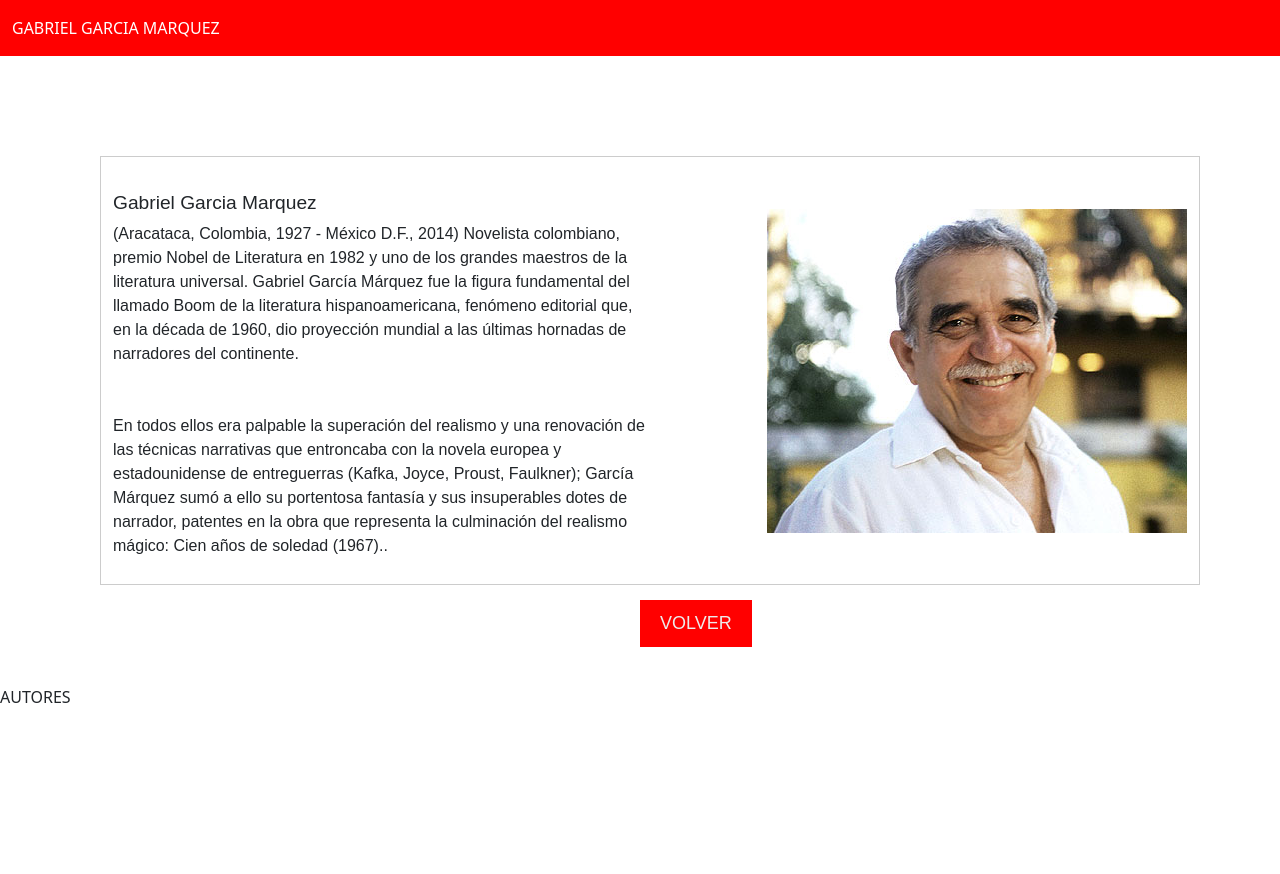
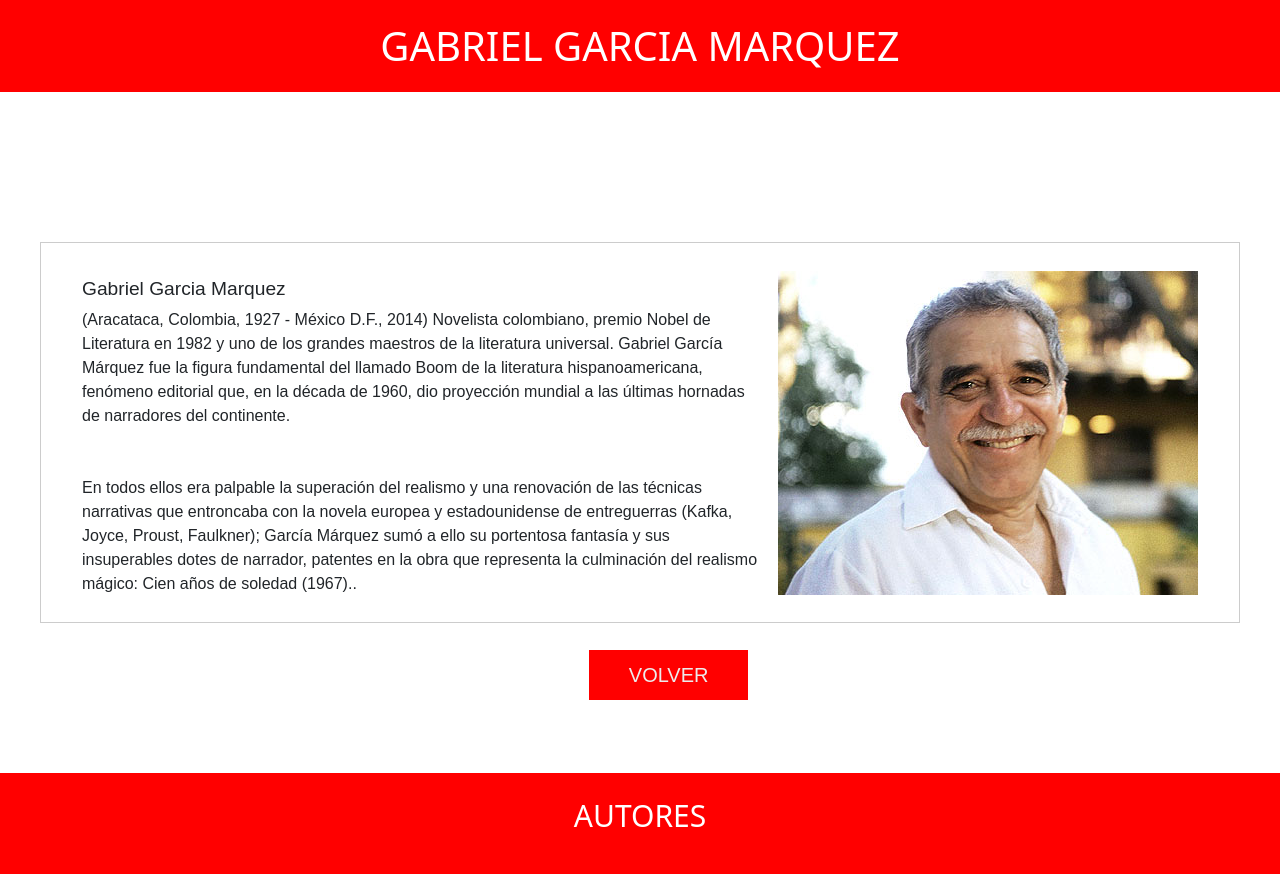
Before and after one commit to araceli1994/TALLER, a plain HTML site: page biografia.html in a window 1280 px wide. Before the commit the page ends 800 px from the top, so only its background shows below. Drawn offline with nearby package versions, Linux system fonts and the light colour scheme.

Commit message:
añadiendo imagen,texto y boton 2

```diff
--- a/biografia.html
+++ b/biografia.html
@@ -35,10 +35,9 @@
       </div>
       </div>
       <a href="index.html" class="boton">VOLVER</a>
-    <footer=>
+
+    <footer>
         <p>AUTORES</p>
     </footer>
 </body>
-
-
 </html>
--- a/css/ccs.css
+++ b/css/ccs.css
@@ -4,46 +4,42 @@
 .container-fluid{
     display: block;
 }
-.nav-link{
-    text-align: center;
-}
-/* Agrega este estilo en tu archivo de hoja de estilos CSS */
-.footer {
-    background-color: #cc1c1c;
-    color: #fff;
-    text-align: center;
-    padding: 10px;
-    position: fixed; /* Fija el footer en la parte inferior */
-    left: 0;
-    bottom: 0;
-    width: 100%;
+
+.navbar-text {
+    text-align: center; /* Alinea el texto al centro */
+    width: 100%; /* Ancho al 100% para centrar horizontalmente */
+    font-size: 40px;
 }
 
-
+/* Agrega este estilo en tu archivo de hoja de estilos CSS */
 .container {
     display: flex; /* Utiliza un contenedor flexible */
     justify-content: space-between; /* Separa los elementos horizontalmente */
     align-items: center; /* Centra verticalmente los elementos */
     padding: 10px;
     float: left;
+
+
 }
 .cuadro {
-    width: 1100px; /* Ancho del cuadro */
-    margin: 100px 100px; /* Margen exterior y centrado horizontalmente */
+    display: flex;
+    width: 1200px; /* Ancho del cuadro */
+    margin: 150px auto; /* Margen exterior y centrado horizontalmente */
     border: 1px solid #ccc; /* Borde para visualización */
     overflow: hidden; /* Evita que los contenidos se desborden */
+
 
 }
 
 /* Estilos para la parte de texto */
 .text {
-    flex: 1;
+    flex: 2;
     font-family: Arial, Helvetica, sans-serif;/* El texto ocupará el espacio disponible */
 }
 
 /* Estilos para la imagen */
 .image {
-    flex: 1; /* La imagen ocupará el espacio disponible */
+    flex: 1.3; /* La imagen ocupará el espacio disponible */
     text-align: right; /* Alinea la imagen a la derecha */
 }
 
@@ -54,21 +50,25 @@
 }
 
 .boton {
-
-
-
     display:grid;
     color: #eeebeb;
     background-color: red;
-    font-size: 18px;
+    font-size: 20px;
     text-align: center;
     margin: 0 auto; /* Centra horizontalmente el botón */
     width: fit-content; /* Ajusta el ancho del botón al contenido */
-    padding: 10px 20px; /* Agrega relleno al botón */
+    padding: 10px 40px; /* Agrega relleno al botón */
     border-radius: 0px;
     font-family: Arial, sans-serif;
     text-decoration: none;
     position: absolute; /* Posición absoluta en relación al contenedor */
-    top: 600px; /* Distancia desde el margen superior del contenedor */
-    left: 50%; /* Centra el botón horizontalmente */
+    top: 650px; /* Distancia desde el margen superior del contenedor */
+    left: 46%; /* Centra el botón horizontalmente */
 }
+footer {
+    background-color: red; /* Color de fondo del pie de página */
+    color: #fff; /* Color del texto en el pie de página */
+    text-align: center; /* Alinea el texto al centro */
+    padding: 20px 0; /* Agrega relleno en la parte superior e inferior */
+    font-size: 30px; /* Tamaño de fuente */
+}
```
